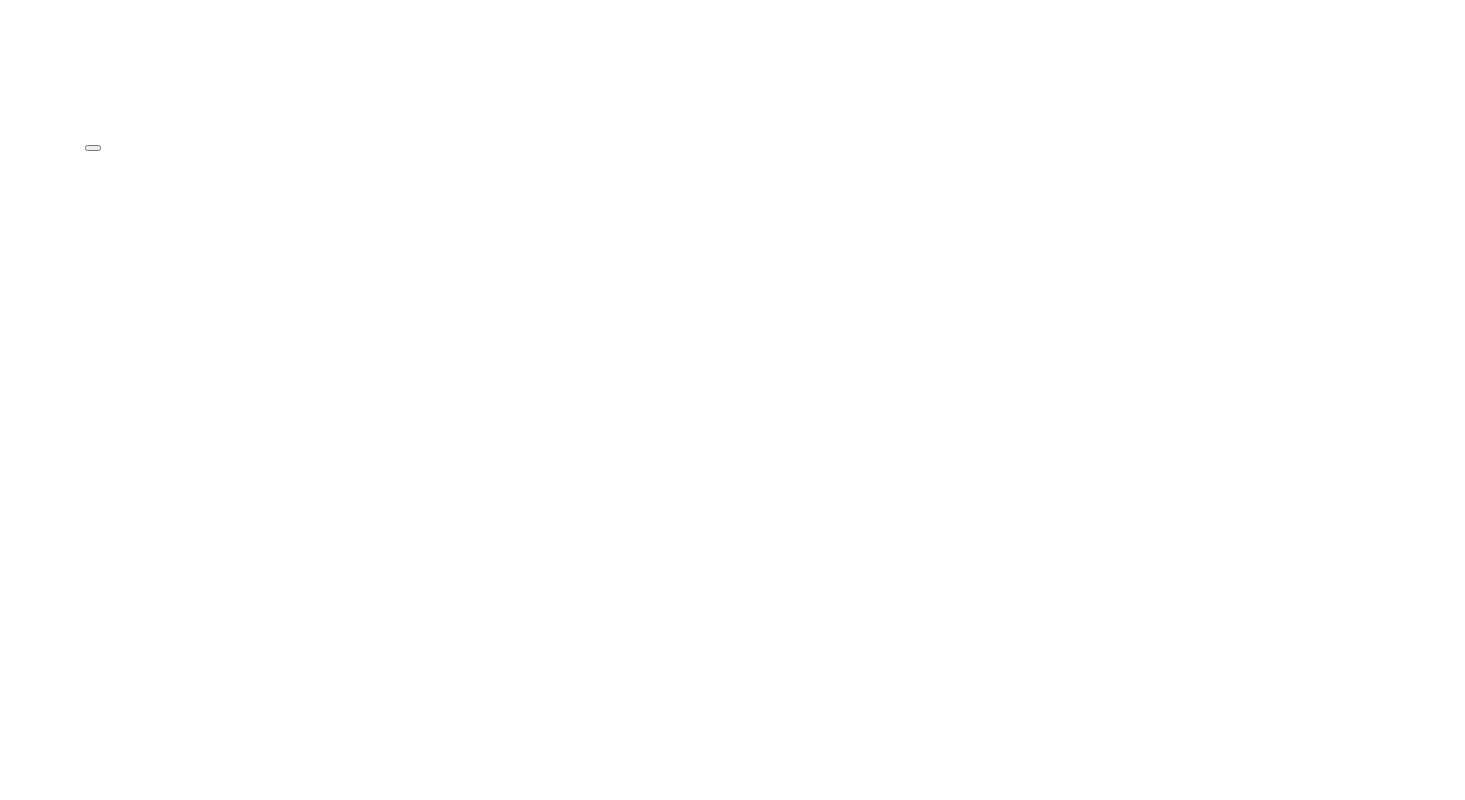
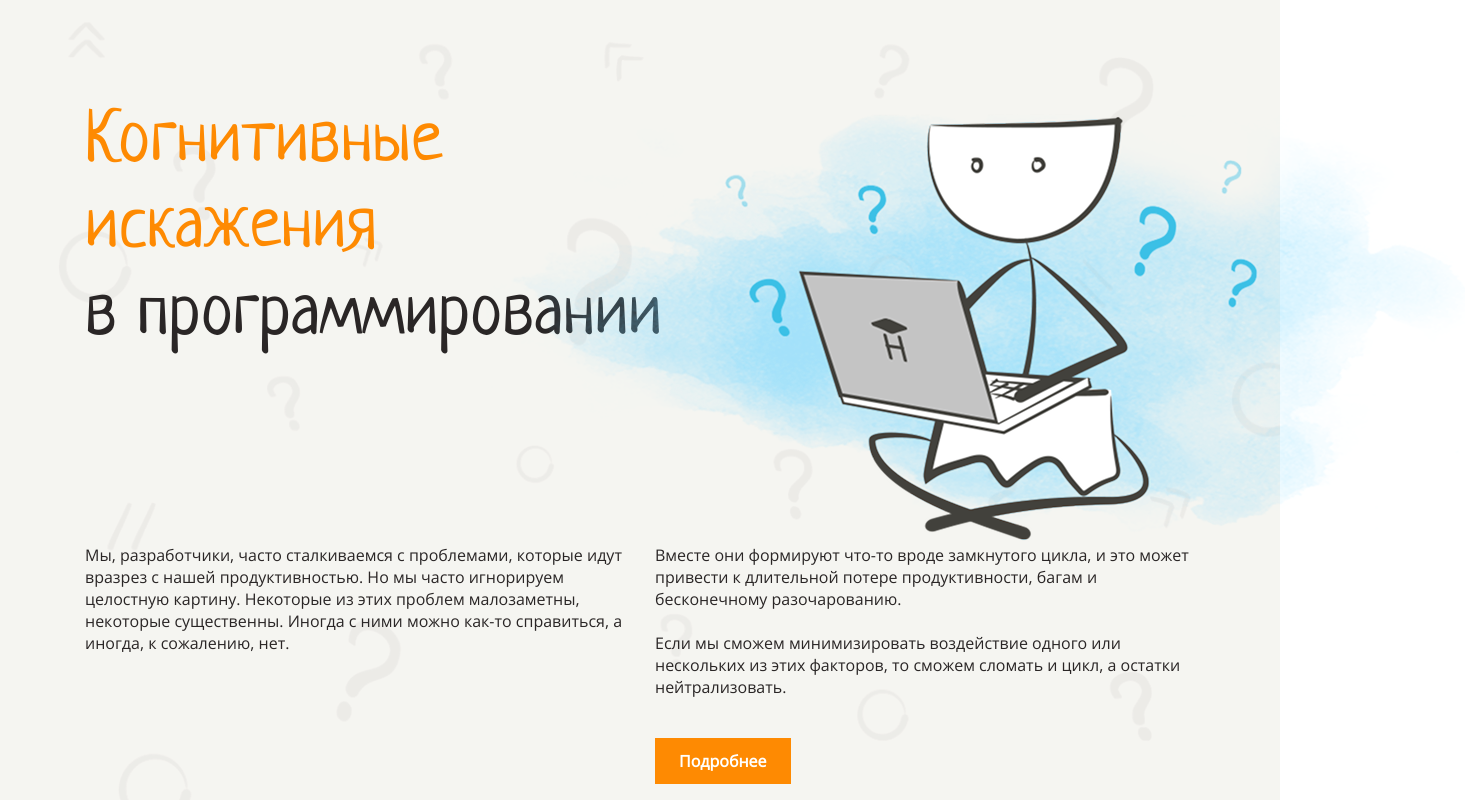
Before and after one commit to klixen5/layout-designer-project-58, a website: page index.html in a window 1280 px wide. Shown: the top 800 px of the page, 1465 px wide, since content can reach past the window. Drawn offline with Linux system fonts and the light colour scheme.

Commit message:
feat: add header and preview-image

```diff
--- a/index.html
+++ b/index.html
@@ -9,26 +9,51 @@
     <link rel="stylesheet" href="./src/styles/style.css" />
   </head>
   <body>
-    <header class="box">
-      <h1></h1>
-      <img src="" alt="" />
-      <section class="container">
-        <div class="column">
-          <p class="row"></p>
-        </div>
-        <div class="column">
-          <p class="row"></p>
-          <p class="row"></p>
-        </div>
+    <header class="header">
+      <section class="box">
+        <h1 class="mb-185">
+          <span class="text-primary">Когнитивные<br />искажения<br /></span>в
+          программировании
+        </h1>
+        <img
+          class="header-image"
+          src="/images/main.png"
+          alt="Декоративная картинка"
+        />
+        <section class="container">
+          <div class="column">
+            <p class="row">
+              Мы, разработчики, часто сталкиваемся с проблемами, которые идут
+              вразрез с нашей продуктивностью. Но мы часто игнорируем целостную
+              картину. Некоторые из этих проблем малозаметны, некоторые
+              существенны. Иногда с ними можно как-то справиться, а иногда, к
+              сожалению, нет.
+            </p>
+          </div>
+          <div class="column">
+            <p class="row">
+              Вместе они формируют что-то вроде замкнутого цикла, и это может
+              привести к длительной потере продуктивности, багам и бесконечному
+              разочарованию.
+            </p>
+            <br />
+            <p class="row mb-40">
+              Если мы сможем минимизировать воздействие одного или нескольких из
+              этих факторов, то сможем сломать и цикл, а остатки нейтрализовать.
+            </p>
+            <a class="btn" href="#five">Подробнее</a>
+          </div>
+        </section>
       </section>
-      <button class="btn"></button>
     </header>
     <main>
-      <section class="box">
-        <h2></h2>
-        <figure>
-          <figcaption class="figcaption"></figcaption>
-          <video></video>
+      <section id="preview-image" class="box">
+        <h2 class="text-center mb-30">Что же такое<br /><span class="text-primary">когнитивные искажения?</span></h2>
+        <figure class="text-center">
+          <figcaption class="mb-30">Что такое когнитивные искажения. Petrovna Channel</figcaption>
+          <a href="#" target="_blank" class="d-inline-block mb-n100 drop-shadow">
+            <img src="/images/video.png" alt="Превью" width="919" height="517" />
+          </a>
         </figure>
       </section>
       <section class="box">
@@ -85,8 +110,6 @@
         </section>
       </section>
     </main>
-    <footer class="box">
-
-    </footer>
+    <footer class="box"></footer>
   </body>
 </html>
--- a/src/styles/style.css
+++ b/src/styles/style.css
@@ -30,8 +30,17 @@
   --font-size-base: 16px;
 }
 
+* {
+  box-sizing: border-box;
+  padding: 0;
+  margin: 0;
+  border: none;
+}
+
 h1, h2, h3, h4, h5, h6 {
   font-family: 'Neucha', sans-serif;
+  font-weight: 400;
+  font-style: normal;
   line-height: 1.2em;
 }
 
@@ -47,7 +56,91 @@ h3 {
   font-size: 34px;
 }
 
+body {
+  font-family: "Open Sans", sans-serif;
+  font-size: var(--font-size-base);
+  font-weight: 400;
+  font-style: normal;
+  color: var(--font-color);
+}
+
 .box {
+  position: relative;
   width: 1110px;
-  margin: 100px auto;
+  padding-block: 100px;
+  margin-inline: auto;
 }
+
+.header {
+  position: relative;
+}
+
+.header-image {
+  position: absolute;
+  top: 55px;
+  right: -270px;
+  height: 525px;
+}
+
+header::before {
+  content: "";
+  position: absolute;
+  inset: 0;
+  width: 100%;
+  height: 100%;
+  background-color: var(--color-light);
+  background-image: url("/images/background.png");
+  background-repeat: no-repeat;
+  background-size: cover;
+  opacity: 0.9;
+}
+
+.container {
+  display: flex;
+  gap: 30px;
+}
+
+.column {
+  width: 540px;
+}
+
+.btn {
+  display: inline-block;
+  padding: 12px 24px;
+  font-weight: bold;
+  text-decoration: none;
+  color: var(--color-white);
+  background-color: var(--color-primary);
+}
+
+.d-inline-block {
+  display: inline-block;
+}
+
+.mb-185 {
+  margin-bottom: 185px;
+}
+
+.mb-40 {
+  margin-bottom: 40px;
+}
+
+.mb-30 {
+  margin-bottom: 30px;
+}
+
+.mb-n100 {
+  margin-bottom: -100px;
+}
+
+.text-primary {
+  color: var(--color-primary);
+}
+
+.text-center {
+  text-align: center;
+}
+
+.drop-shadow {
+  filter: drop-shadow(0 16px 32px rgba(0 0 0 / 15%));
+}
```
Also changed, not shown: images/background.png (added), images/main.png (added), images/video.png (added), 2 other files.
